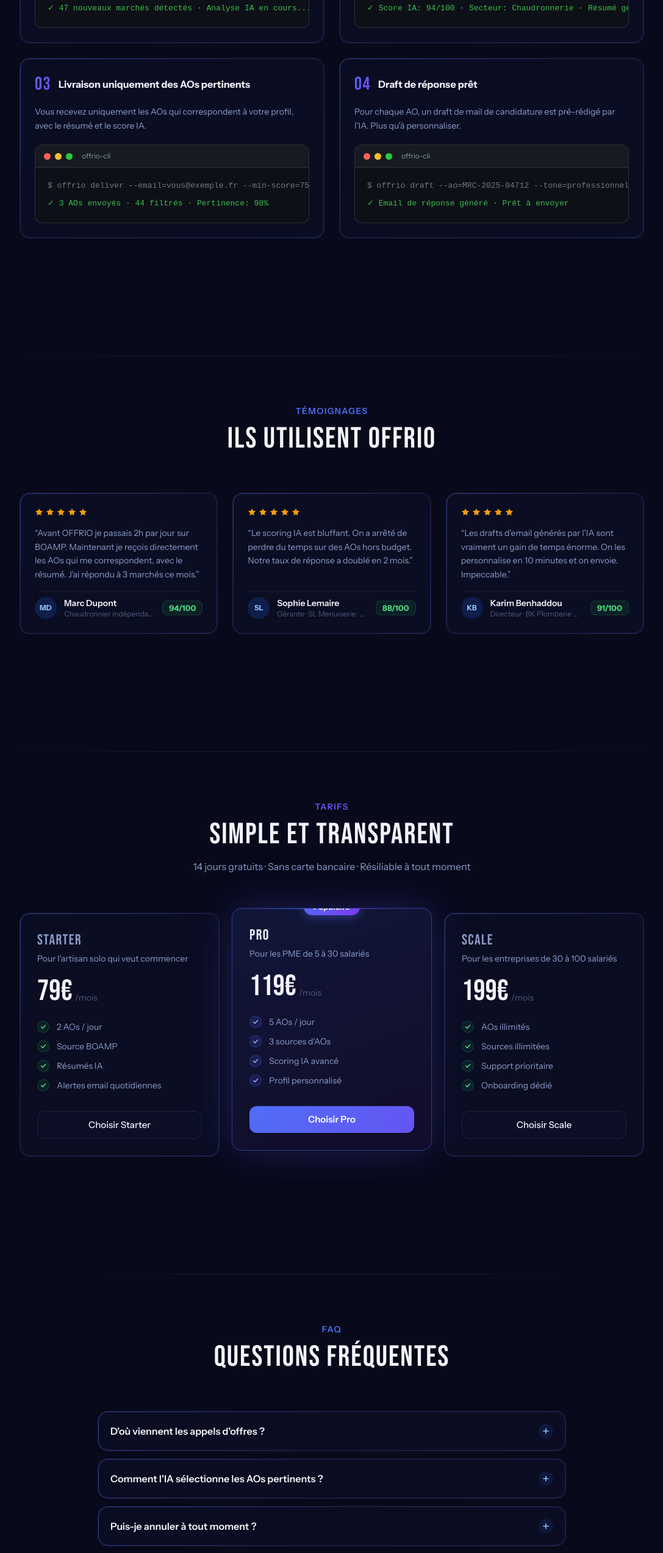
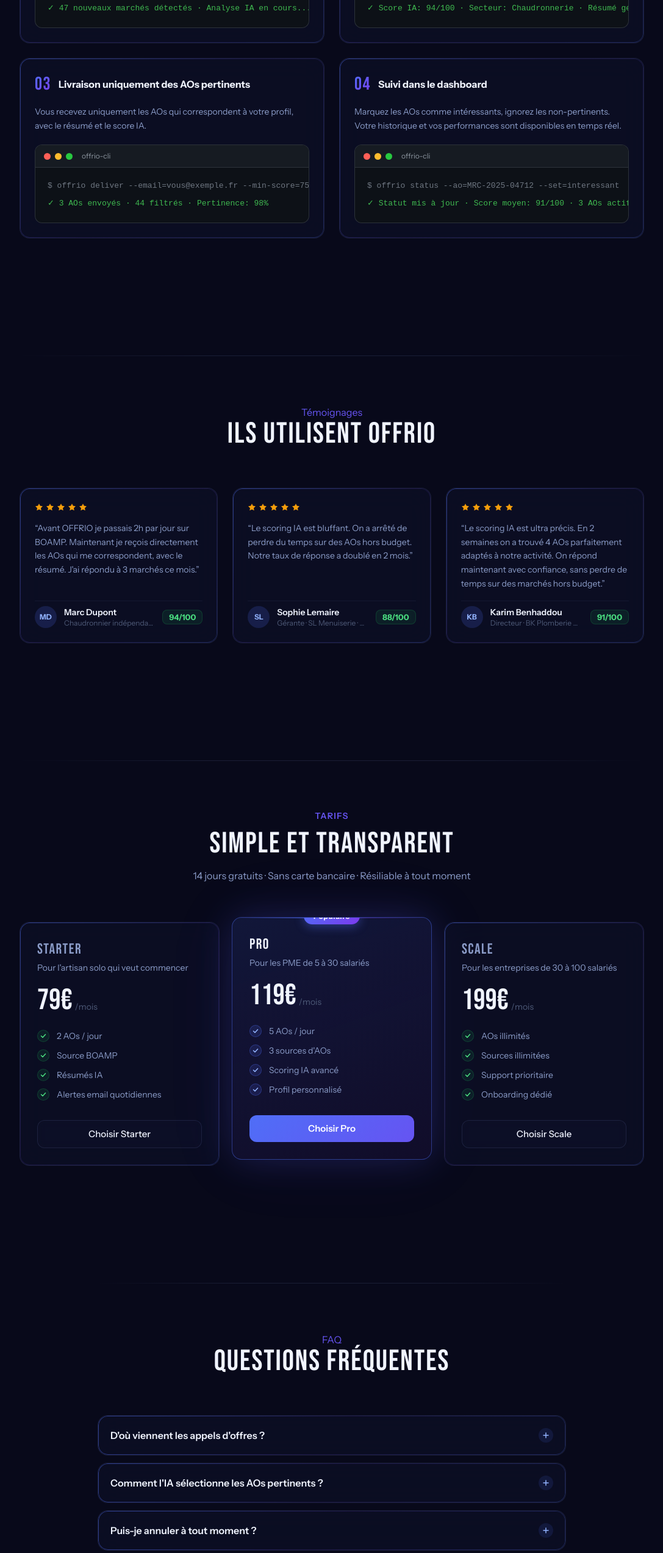
Before and after one commit to ibanceenecorta/offrio, a Next.js app: page / in a window 1280 px wide. Shown: the part 2020-4567 px from the top of the page at 61% size, without its empty margins (96-1183 px from the left). Built offline with nearby package versions, Linux system fonts and the light colour scheme.

Commit message:
Fix inconsistencies: plan features, colors, email contact, testimonials

```diff
--- a/app/dashboard/abonnement/page.tsx
+++ b/app/dashboard/abonnement/page.tsx
@@ -3,16 +3,16 @@ import { createClient } from "@/lib/supabase/server";
 const PLANS = [
   {
     name: "Starter", price: "79", slug: "starter",
-    features: ["1 utilisateur", "10 AOs / jour", "Source BOAMP", "Résumés IA", "Alertes email"],
+    features: ["2 AOs / jour", "Source BOAMP", "Résumés IA", "Alertes email quotidiennes"],
   },
   {
     name: "Pro", price: "119", slug: "pro",
-    features: ["5 utilisateurs", "30 AOs / jour", "3 sources", "Scoring IA avancé", "Drafts email"],
+    features: ["5 AOs / jour", "3 sources d'AOs", "Scoring IA avancé", "Profil personnalisé"],
     highlight: true,
   },
   {
     name: "Scale", price: "199", slug: "scale",
-    features: ["Utilisateurs illimités", "AOs illimités", "Sources illimitées", "Support prioritaire"],
+    features: ["AOs illimités", "Sources illimitées", "Support prioritaire", "Onboarding dédié"],
   },
 ];
 
@@ -116,12 +116,12 @@ export default async function AbonnementPage() {
             <div
               key={p.slug}
               className="glass grad-border p-5 flex flex-col"
-              style={p.highlight ? { background: "rgba(37,99,235,0.06)", borderColor: "rgba(37,99,235,0.3)" } : {}}
+              style={p.highlight ? { background: "rgba(79,110,247,0.06)", borderColor: "rgba(79,110,247,0.3)" } : {}}
             >
               <h4 className="font-heading text-xl mb-1" style={{ color: "#F1F5F9", letterSpacing: "0.05em" }}>
                 {p.name}
               </h4>
-              <p className="font-heading text-2xl mb-3" style={{ color: "#93C5FD" }}>
+              <p className="font-heading text-2xl mb-3" style={{ color: "#93B4FF" }}>
                 {p.price}€<span className="text-sm font-normal" style={{ color: "var(--text-3)" }}>/mois</span>
               </p>
               <ul className="space-y-1.5 flex-1 mb-4">
--- a/app/dashboard/page.tsx
+++ b/app/dashboard/page.tsx
@@ -69,7 +69,7 @@ export default async function DashboardPage() {
     <div>
       {/* Header */}
       <div className="mb-8">
-        <h1 className="font-heading text-3xl mb-1" style={{ color: "#F1F5F9", letterSpacing: "0.04em" }}>
+        <h1 className="font-heading text-3xl mb-1" style={{ color: "#F0F4FF", letterSpacing: "0.04em" }}>
           TABLEAU DE BORD
         </h1>
         <p className="text-sm" style={{ color: "var(--text-2)" }}>
@@ -114,14 +114,14 @@ export default async function DashboardPage() {
       {/* Recent AOs */}
       <div className="glass grad-border">
         <div className="flex items-center justify-between px-6 py-4" style={{ borderBottom: "1px solid var(--border)" }}>
-          <h2 className="font-semibold text-sm" style={{ color: "#F1F5F9" }}>Derniers appels d&apos;offres</h2>
-          <a href="/dashboard/aos" className="text-xs" style={{ color: "#93C5FD" }}>Voir tous →</a>
+          <h2 className="font-semibold text-sm" style={{ color: "#F0F4FF" }}>Derniers appels d&apos;offres</h2>
+          <a href="/dashboard/aos" className="text-xs" style={{ color: "#93B4FF" }}>Voir tous →</a>
         </div>
 
         {!userAos || userAos.length === 0 ? (
           <div className="py-16 text-center">
             <div className="text-4xl mb-3">📭</div>
-            <p className="font-semibold mb-1" style={{ color: "#F1F5F9" }}>Aucun AO pour le moment</p>
+            <p className="font-semibold mb-1" style={{ color: "#F0F4FF" }}>Aucun AO pour le moment</p>
             <p className="text-sm" style={{ color: "var(--text-2)" }}>
               Les AOs correspondant à votre profil apparaîtront ici.
             </p>
@@ -146,7 +146,7 @@ export default async function DashboardPage() {
                   return (
                     <tr key={row.id as string}>
                       <td>
-                        <span className="font-medium text-sm" style={{ color: "#F1F5F9" }}>
+                        <span className="font-medium text-sm" style={{ color: "#F0F4FF" }}>
                           {(ao.titre as string)?.length > 60
                             ? (ao.titre as string).slice(0, 60) + "…"
                             : (ao.titre as string)}
--- a/components/landing/FAQ.tsx
+++ b/components/landing/FAQ.tsx
@@ -34,10 +34,10 @@ export default function FAQ() {
         <div className="divider mb-20" />
 
         <div className="text-center mb-16 reveal">
-          <p className="text-sm font-semibold tracking-widest uppercase mb-3" style={{ color: "var(--accent)" }}>
+          <p className="text-sm font-semibold tracking-widest uppercase mb-3" className="text-gradient-accent">
             FAQ
           </p>
-          <h2 className="font-heading text-4xl md:text-5xl" style={{ color: "#F1F5F9", letterSpacing: "0.04em" }}>
+          <h2 className="font-heading text-4xl md:text-5xl" style={{ color: "#F0F4FF", letterSpacing: "0.04em" }}>
             QUESTIONS FRÉQUENTES
           </h2>
         </div>
@@ -54,14 +54,14 @@ export default function FAQ() {
                 className="w-full flex items-center justify-between p-5 text-left"
                 style={{ background: "transparent", border: "none", cursor: "pointer" }}
               >
-                <span className="font-semibold text-sm md:text-base pr-4" style={{ color: "#F1F5F9" }}>
+                <span className="font-semibold text-sm md:text-base pr-4" style={{ color: "#F0F4FF" }}>
                   {item.q}
                 </span>
                 <span
                   className="flex-shrink-0 w-6 h-6 rounded-full flex items-center justify-center transition-transform duration-200"
                   style={{
-                    background: "rgba(37,99,235,0.12)",
-                    color: "#93C5FD",
+                    background: "rgba(79,110,247,0.12)",
+                    color: "#93B4FF",
                     transform: open === i ? "rotate(45deg)" : "rotate(0deg)",
                   }}
                 >
--- a/components/landing/Features.tsx
+++ b/components/landing/Features.tsx
@@ -22,10 +22,10 @@ const steps = [
   },
   {
     step: "04",
-    title: "Draft de réponse prêt",
-    desc: "Pour chaque AO, un draft de mail de candidature est pré-rédigé par l'IA. Plus qu'à personnaliser.",
-    cmd: "$ offrio draft --ao=MRC-2025-04712 --tone=professionnel",
-    output: "✓ Email de réponse généré · Prêt à envoyer",
+    title: "Suivi dans le dashboard",
+    desc: "Marquez les AOs comme intéressants, ignorez les non-pertinents. Votre historique et vos performances sont disponibles en temps réel.",
+    cmd: "$ offrio status --ao=MRC-2025-04712 --set=interessant",
+    output: "✓ Statut mis à jour · Score moyen: 91/100 · 3 AOs actifs",
   },
 ];
 
--- a/components/landing/Footer.tsx
+++ b/components/landing/Footer.tsx
@@ -18,7 +18,7 @@ export default function Footer() {
             <Link href="/mentions-legales" className="hover:text-white transition-colors">Mentions légales</Link>
             <Link href="/cgv" className="hover:text-white transition-colors">CGV</Link>
             <Link href="/confidentialite" className="hover:text-white transition-colors">Confidentialité</Link>
-            <a href="mailto:contact@offrio.fr" className="hover:text-white transition-colors">Contact</a>
+            <a href="mailto:contact@getoffrio.fr" className="hover:text-white transition-colors">Contact</a>
           </div>
         </div>
 
--- a/components/landing/Testimonials.tsx
+++ b/components/landing/Testimonials.tsx
@@ -19,7 +19,7 @@ const testimonials = [
     name: "Karim Benhaddou",
     role: "Directeur · BK Plomberie Chauffage · Île-de-France",
     content:
-      "Les drafts d'email générés par l'IA sont vraiment un gain de temps énorme. On les personnalise en 10 minutes et on envoie. Impeccable.",
+      "Le scoring IA est ultra précis. En 2 semaines on a trouvé 4 AOs parfaitement adaptés à notre activité. On répond maintenant avec confiance, sans perdre de temps sur des marchés hors budget.",
     initials: "KB",
     score: "91/100",
   },
@@ -32,10 +32,10 @@ export default function Testimonials() {
         <div className="divider mb-20" />
 
         <div className="text-center mb-16 reveal">
-          <p className="text-sm font-semibold tracking-widest uppercase mb-3" style={{ color: "var(--accent)" }}>
+          <p className="text-sm font-semibold tracking-widest uppercase mb-3" className="text-gradient-accent">
             Témoignages
           </p>
-          <h2 className="font-heading text-4xl md:text-5xl" style={{ color: "#F1F5F9", letterSpacing: "0.04em" }}>
+          <h2 className="font-heading text-4xl md:text-5xl" style={{ color: "#F0F4FF", letterSpacing: "0.04em" }}>
             ILS UTILISENT OFFRIO
           </h2>
         </div>
@@ -60,12 +60,12 @@ export default function Testimonials() {
               <div className="flex items-center gap-3 pt-2" style={{ borderTop: "1px solid var(--border)" }}>
                 <div
                   className="w-9 h-9 rounded-full flex items-center justify-center text-xs font-bold flex-shrink-0"
-                  style={{ background: "rgba(37,99,235,0.2)", color: "#93C5FD" }}
+                  style={{ background: "rgba(79,110,247,0.18)", color: "#93B4FF" }}
                 >
                   {t.initials}
                 </div>
                 <div className="flex-1 min-w-0">
-                  <div className="text-sm font-semibold truncate" style={{ color: "#F1F5F9" }}>{t.name}</div>
+                  <div className="text-sm font-semibold truncate" style={{ color: "#F0F4FF" }}>{t.name}</div>
                   <div className="text-xs truncate" style={{ color: "var(--text-3)" }}>{t.role}</div>
                 </div>
                 <span className="score-high text-xs flex-shrink-0">{t.score}</span>
```
